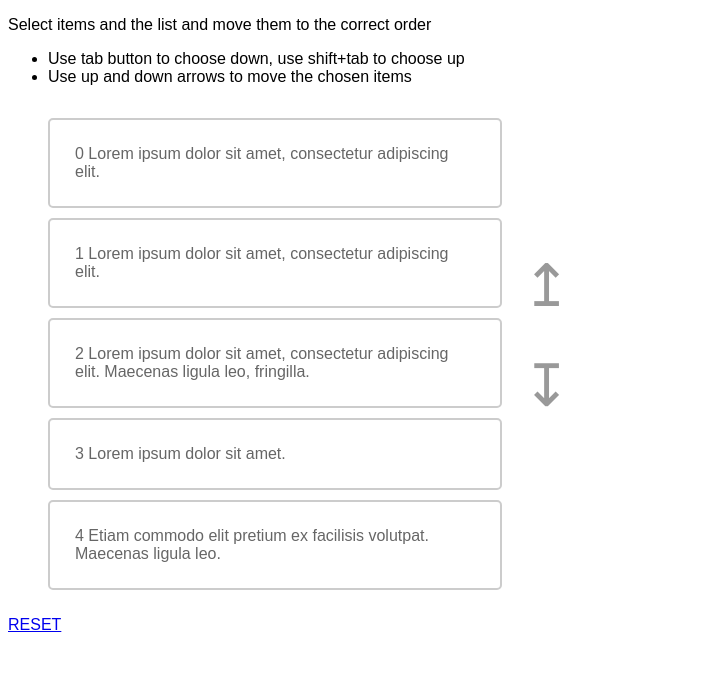
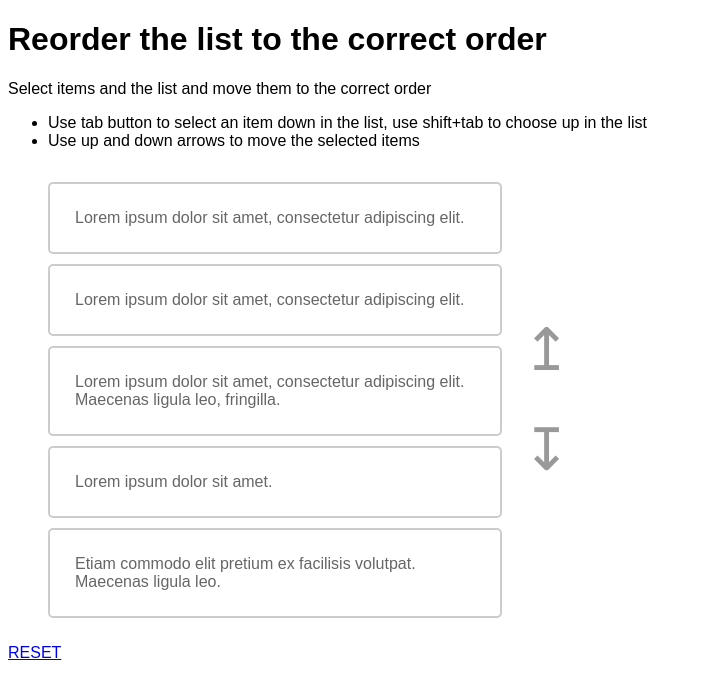
Before and after one commit to danschipul/lorem-arrow-list, an Angular app: page / in a window 1280 px wide. Shown: the top 696 px of the page, without its empty margins (0-702 px from the left). Built offline with nearby package versions, Linux system fonts and the light colour scheme.

Commit message:
Adding list item status updates

```diff
--- a/src/app/tabber-list/tabber-list.component.html
+++ b/src/app/tabber-list/tabber-list.component.html
@@ -1,19 +1,28 @@
 <header>
+	<h1 id="select-list-items">Reorder the list to the correct order</h1>
+</header>
+<main>
+	<div role="application" aria-labelledby="select-list-items" aria-describedby="instructions">
+		<div id="instructions" tabindex="0">
 			<p>Select items and the list and move them to the correct order</p>
 			<ul>
-		<li>Use tab button to choose down, use shift+tab to choose up</li>
-		<li>Use up and down arrows to move the chosen items</li>
+				<li>Use tab button to select an item down in the list, use shift+tab to choose up in the list</li>
+				<li>Use up and down arrows to move the selected items</li>
 			</ul>
-</header>
-<main>
+			<p role="alert" aria-atomic="true" id="statusUpdate">
+				{{status}}
+			</p>
+		</div>
 		<ul id="theTabs" class="tabs">
 			<li *ngFor="let tab of tabs" (keydown)="onArrowKey($event, tab)" [attr.data-tid]="tab.id" id="li_tab_{{tab.id}}" (click)="clickTab(tab.id)"
 			[ngClass]="{'li_tab': true, 'selected':currentTab === tab.id}">
 				<a href="#{{tab.id}}" id="a_tab_{{tab.id}}" class="a_tab">
-				<span class="badge">{{tab.id}}</span> {{tab.name}}
+					<span class="badge sr-only">Item {{tab.id+1}}:</span> {{tab.name}}
 				</a>
 			</li>
 		</ul>
+
+
 
 		<div id="buttonContainer">
 			<div id="upClickButton" (click)="shiftTabLocation(true)"
@@ -28,5 +37,6 @@
 
 		<a href="#reset" (click)="tabsReset()" class="resetLink" id="resetLink"
 		aria-label="reset the item list" role="button" aria-pressed="false">RESET</a>
+	</div>
 
 </main>
--- a/src/app/tabber-list/tabber-list.component.scss
+++ b/src/app/tabber-list/tabber-list.component.scss
@@ -1,5 +1,16 @@
 * {
 	font-family: Trebuchet, Arial, sans-serif;
+}
+
+.sr-only {
+    position: absolute;
+    width: 1px;
+    height: 1px;
+    padding: 0;
+    margin: -1px;
+    overflow: hidden;
+    clip: rect(0,0,0,0);
+    border: 0;
 }
 
 #upClickButton:after, #downClickButton:after{
--- a/src/app/tabber-list/tabber-list.component.ts
+++ b/src/app/tabber-list/tabber-list.component.ts
@@ -20,6 +20,8 @@ export class TabberListComponent implements OnInit {
 	disabledTop: boolean;
 
 	disabledBottom: boolean;
+
+	status: string;
 
 	//runs as soon as a class instance is on the page
 	constructor(private tabContentsService: TabContentsService) {
@@ -170,6 +172,7 @@ export class TabberListComponent implements OnInit {
     }
 
     this.buttonGrayMaster();
+    this.updateStatus();
 
     //placed the moved element into focus
     didA.focus();
@@ -209,4 +212,15 @@ export class TabberListComponent implements OnInit {
     this.disabledBottom = true;
   }
 
+  updateStatus(): void{
+
+  	var node = document.getElementById("li_tab_" + this.currentTab);
+
+  	var orderNumber = this.getNodeIndex(node) + 1;
+
+  	var statusUpdateText = "Item " + (this.currentTab+1) + " is now number " + orderNumber + " in the list";
+
+  	this.status = statusUpdateText;
+  }
+
 }
```
Lines whose indentation alone changed are shown as unchanged.
